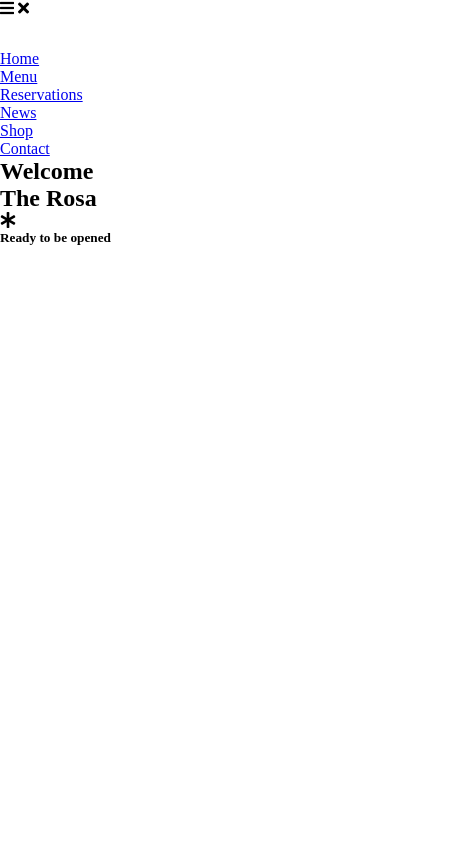
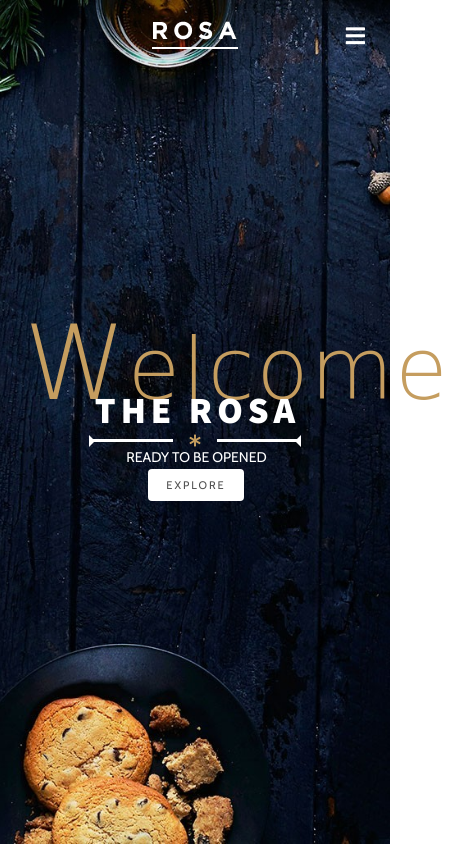
Before and after one commit to ismailah28/the-rosa, a plain HTML site: page index.html in a window 390 px wide. Shown: the whole page, 450 px wide, since content can reach past the window. Drawn offline with nearby package versions, Linux system fonts and the light colour scheme; a web font is replaced by a local one.

Commit message:
complete mobile implementation of header and hero

```diff
--- a/index.html
+++ b/index.html
@@ -51,14 +51,14 @@
         <h2 class="sub-headline"><span class="first-letter">W</span>elcome</h2>
         <h1 class="headline">The Rosa</h1>
         <div class="headline-description">
-          <div class="ssparator">
+          <div class="separator">
             <div class="line line-left"></div>
             <div class="asterisk"><i class="fas fa-asterisk"></i></div>
             <div class="line line-right"></div>
           </div>
           <div class="single-animation">
             <h5>Ready to be opened</h5>
-            <a href="#" class="btn cta-btn"></a>
+            <a href="#" class="btn cta-btn">Explore</a>
           </div>
         </div>
       </div>
@@ -66,5 +66,6 @@
     <!-- Hero ends -->
     <!-- Scroll reveal CDN -->
     <script src="https://unpkg.com/scrollreveal/dist/scrollreveal.min.js"></script>
+    <script src="./main.js"></script>
   </body>
 </html>
--- a/main.js
+++ b/main.js
@@ -0,0 +1,11 @@
+// Select element function
+const selectElement = function(element) {
+  return document.querySelector(element);
+};
+
+let menuToggler = selectElement(".menu-toggle");
+let body = selectElement("body");
+
+menuToggler.addEventListener("click", function() {
+  body.classList.toggle("open");
+});
--- a/styles.css
+++ b/styles.css
@@ -16,3 +16,238 @@
   --secondary-font-color: #c59d5f;
   --body-font-color: #515151;
 }
+
+html {
+  font-family: var(--body-font);
+  font-size: 10px;
+  color: var(--body-font-color);
+  scroll-behavior: smooth;
+}
+
+section {
+  padding: 3.9rem 0;
+}
+
+img {
+  width: 100%;
+  max-width: 100%;
+}
+
+a {
+  text-decoration: none;
+}
+
+p {
+  font-size: 1.6rem;
+}
+
+.container {
+  width: 100%;
+  max-width: 122.5rem;
+  margin: 0 auto;
+  padding: 0 2.4rem;
+}
+
+/* header */
+header {
+  width: 100%;
+  position: absolute;
+  top: 0;
+  left: 0;
+  z-index: 1;
+  background-image: linear-gradient(to bottom, rgba(0, 0, 0, 0.5), transparent);
+}
+
+.nav {
+  height: 7.2rem;
+  display: flex;
+  align-items: center;
+  justify-content: center;
+}
+
+.menu-toggle {
+  color: #fff;
+  font-size: 2.2rem;
+  position: absolute;
+  top: 50%;
+  transform: translateY(-50%);
+  right: 2.5rem;
+  cursor: pointer;
+  z-index: 1500;
+}
+
+.fa-times {
+  display: none;
+}
+
+.nav-list {
+  list-style: none;
+  position: fixed;
+  top: 0;
+  left: 0;
+  width: 80%;
+  height: 100vh;
+  background-color: var(--main-font-color-dark);
+  padding: 4.4rem;
+  display: flex;
+  flex-direction: column;
+  justify-content: space-around;
+  z-index: 1250;
+  transform: translateX(-100%);
+  transition: transform 0.5s;
+}
+
+.nav::before {
+  content: "";
+  position: fixed;
+  top: 0;
+  left: 0;
+  width: 100vw;
+  height: 100vh;
+  background-color: rgba(0, 0, 0, 0.8);
+  z-index: 1000;
+  opacity: 0;
+  transform: scale(0);
+  transition: opacity 0.5s;
+}
+
+.open .fa-times {
+  display: block;
+}
+
+.open .fa-bars {
+  display: none;
+}
+
+.open .nav-list {
+  transform: translate(0);
+}
+
+.open .nav::before {
+  opacity: 1;
+  transform: scale(1);
+}
+
+.nav-item {
+  border-bottom: 2px solid rgba(255, 255, 255, 0.3);
+}
+.nav-link {
+  display: block;
+  color: #fff;
+  text-transform: uppercase;
+  font-size: 1.6rem;
+  letter-spacing: 2px;
+  margin-right: -2px;
+  transition: color 0.5s;
+}
+
+.nav-link:hover {
+  color: var(--secondary-font-color);
+}
+
+/* Hero */
+.hero {
+  width: 100%;
+  height: 100vh;
+  background: url("./images/hero.jpg") center no-repeat;
+  background-size: cover;
+  display: flex;
+  align-items: center;
+  text-align: center;
+}
+
+.sub-headline {
+  font-size: 8.5rem;
+  font-family: var(--secondary-font);
+  color: var(--secondary-font-color);
+  font-weight: 100;
+  line-height: 0.4;
+  letter-spacing: 2px;
+}
+
+.first-letter {
+  text-transform: uppercase;
+  font-size: 10.3rem;
+}
+
+.headline {
+  color: #fff;
+  font-size: 3.7rem;
+  font-family: var(--main-font);
+  text-transform: uppercase;
+  font-weight: 900;
+  letter-spacing: 0.5rem;
+  margin-right: -0.5rem;
+}
+
+.separator {
+  display: flex;
+  align-items: center;
+  justify-content: center;
+}
+
+.line {
+  width: 100%;
+  max-width: 8.4rem;
+  height: 0.25rem;
+  background-color: #fff;
+  position: relative;
+}
+
+.line-right::before,
+.line-left::before {
+  content: "";
+  position: absolute;
+  top: 50%;
+  transform: translateY(-50%);
+  border: 0.6rem solid transparent;
+}
+
+.line-right::before {
+  border-right-color: #fff;
+  right: 0;
+}
+
+.line-left::before {
+  border-left-color: #fff;
+  left: 0;
+}
+
+.asterisk {
+  font-size: 1.2rem;
+  color: var(--secondary-font-color);
+  margin: 0 1.6rem;
+}
+
+.headline-description h5 {
+  color: #fff;
+  font-size: 1.4rem;
+  font-weight: 400;
+  text-transform: uppercase;
+  margin-bottom: 3px;
+  margin-right: -3px;
+}
+
+.btn {
+  display: inline-block;
+  text-transform: uppercase;
+  letter-spacing: 2px;
+  margin-right: -2px;
+}
+
+.cta-btn {
+  font-size: 1.1rem;
+  background-color: #fff;
+  padding: 0.9rem 1.8rem;
+  color: var(--body-font-color);
+  border-radius: 0.4rem;
+  transition: background-color 0.5s;
+}
+
+.cta-btn:hover,
+.cta-btn:focus {
+  color: #fff;
+  background-color: var(--secondary-font-color);
+}
+
+/* Discover our story */
```
